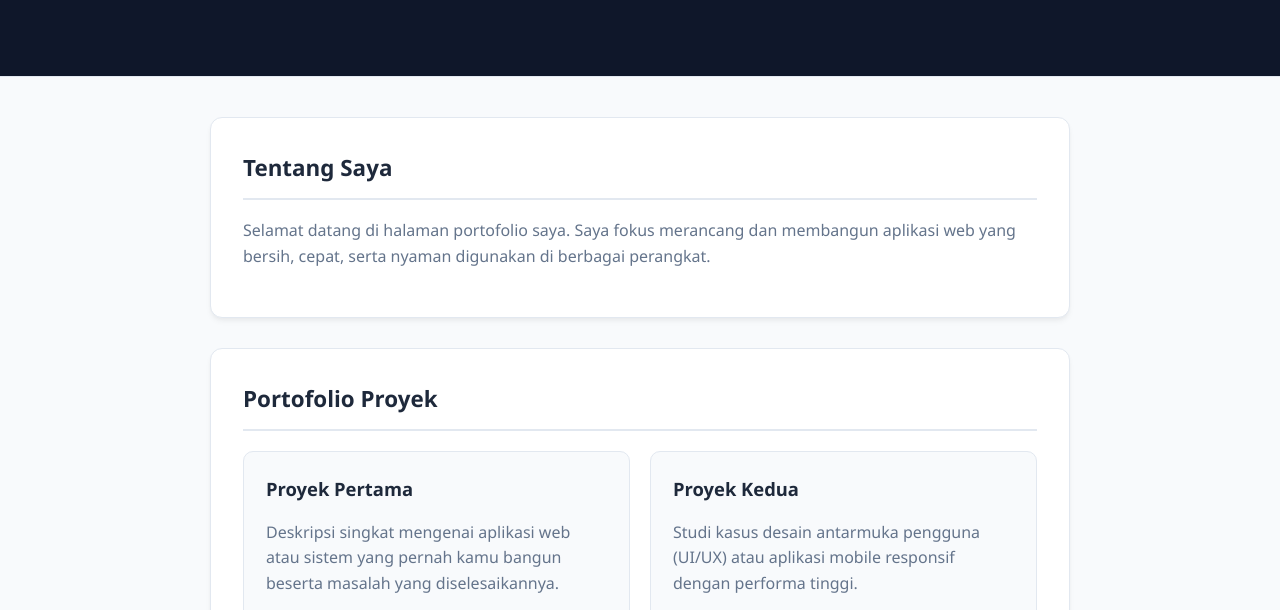
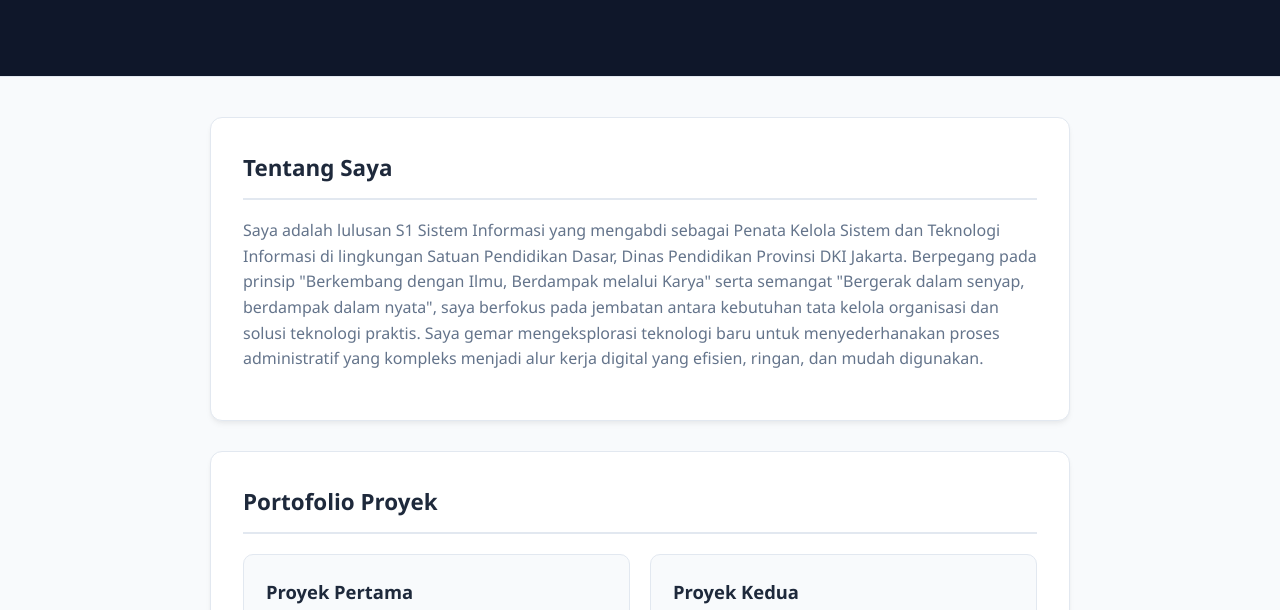
Before and after one commit to hifyp/hifyp.github.io, a plain HTML site: page index.html in a window 1280 px wide. Shown: the part 176-786 px from the top of the page. Drawn offline with Linux system fonts and the light colour scheme.

Commit message:
Update index.html

```diff
--- a/index.html
+++ b/index.html
@@ -222,7 +222,9 @@
     <div class="container">
         <div class="section">
             <h2>Tentang Saya</h2>
-            <p>Selamat datang di halaman portofolio saya. Saya fokus merancang dan membangun aplikasi web yang bersih, cepat, serta nyaman digunakan di berbagai perangkat.</p>
+            <p>Saya adalah lulusan S1 Sistem Informasi yang mengabdi sebagai Penata Kelola Sistem dan Teknologi Informasi di lingkungan Satuan Pendidikan Dasar, Dinas Pendidikan Provinsi DKI Jakarta.
+
+Berpegang pada prinsip "Berkembang dengan Ilmu, Berdampak melalui Karya" serta semangat "Bergerak dalam senyap, berdampak dalam nyata", saya berfokus pada jembatan antara kebutuhan tata kelola organisasi dan solusi teknologi praktis. Saya gemar mengeksplorasi teknologi baru untuk menyederhanakan proses administratif yang kompleks menjadi alur kerja digital yang efisien, ringan, dan mudah digunakan.</p>
         </div>
 
         <div class="section">
```
